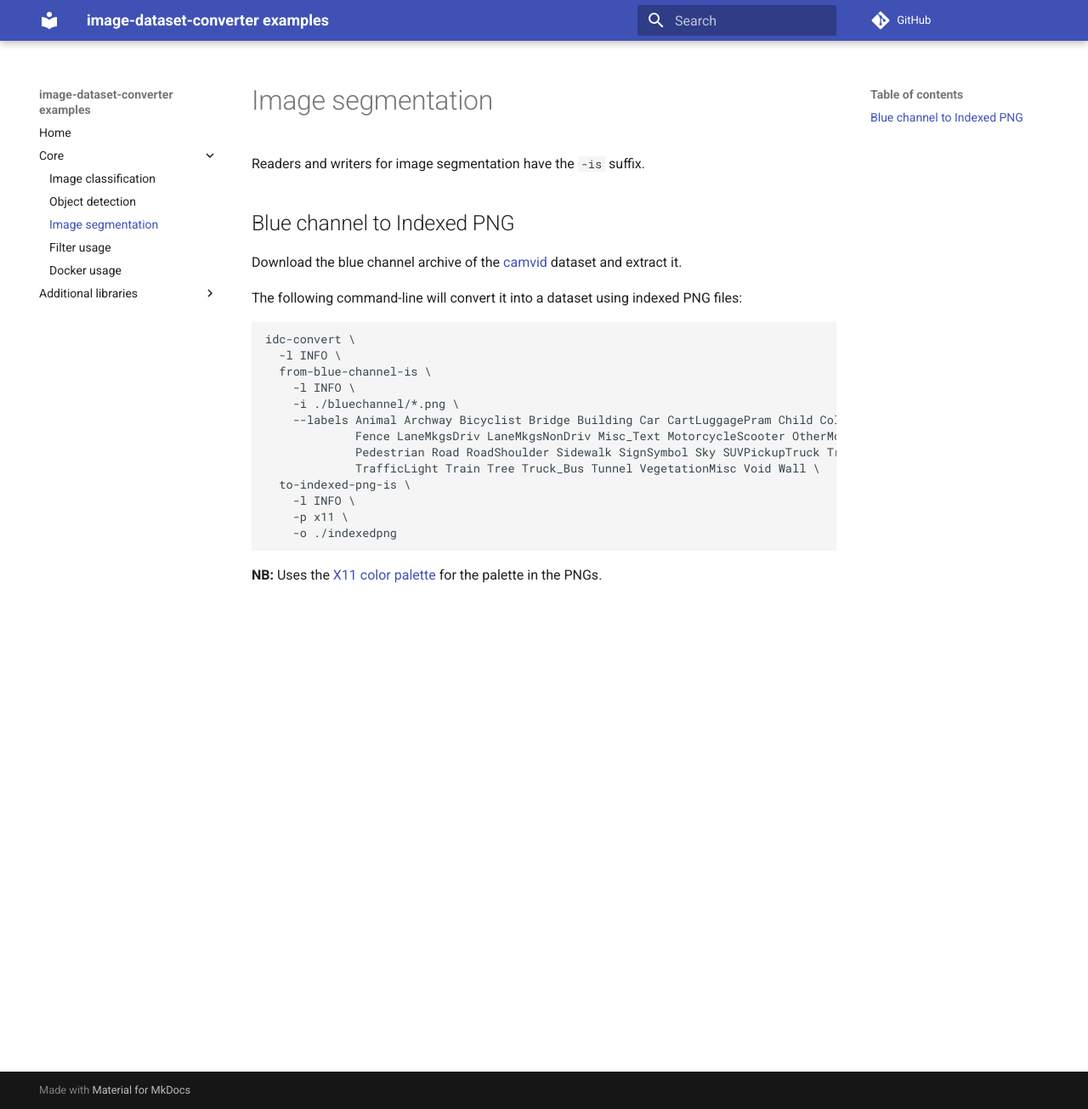
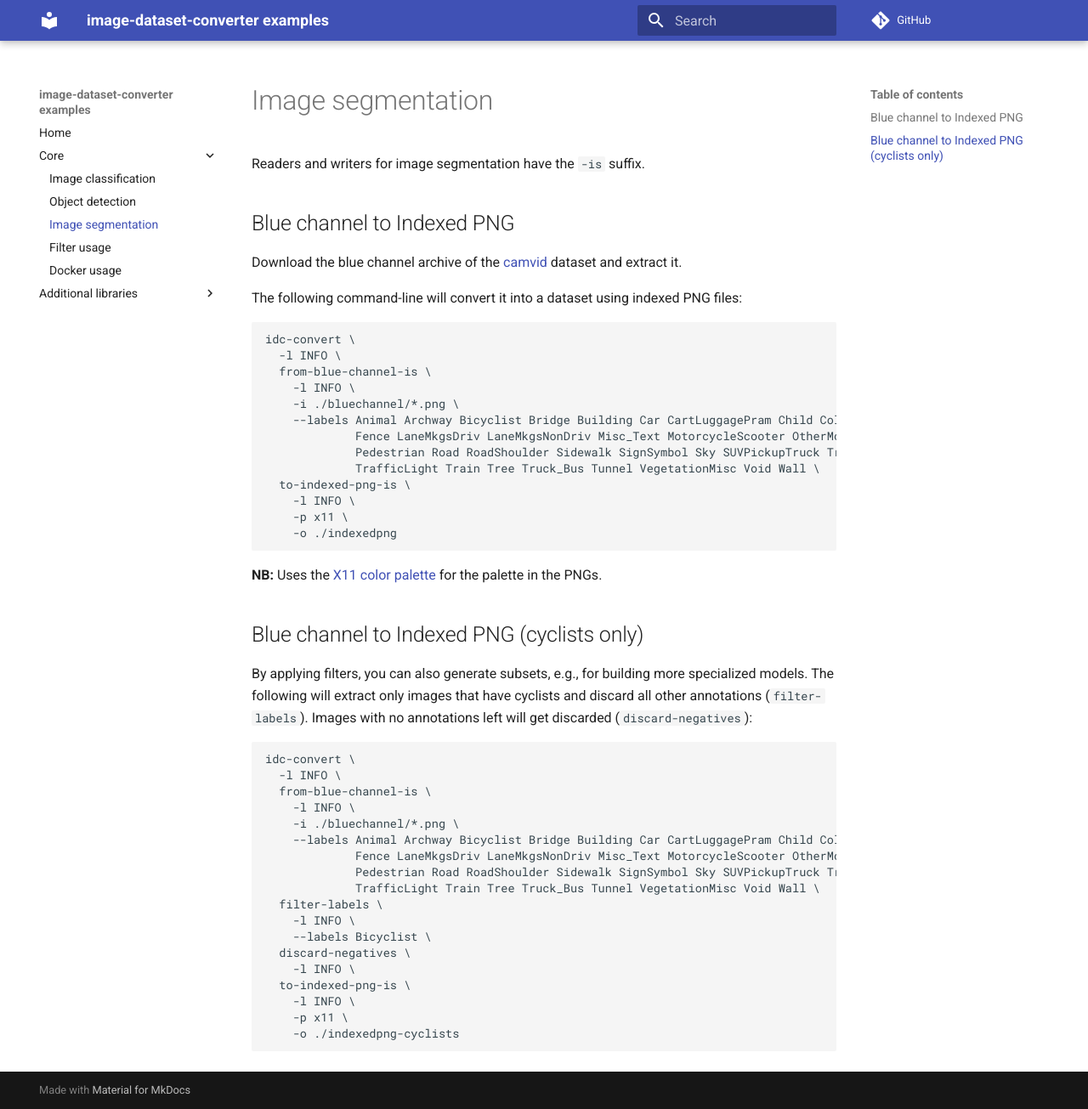
Before and after one commit to waikato-datamining/image-dataset-converter-examples, an MkDocs documentation site: the page built from docs/image_segmentation.md, in a window 1280 px wide and 1305 px high. Shown: the whole window at 85% size. Built offline with MkDocs 1.6.1 and Material for MkDocs 9.7.7, drawn with Linux system fonts in a browser that asks for light colours; comment, search, counter and statistics services are not loaded.

Commit message:
added filtering example

````diff
--- a/docs/image_segmentation.md
+++ b/docs/image_segmentation.md
@@ -24,3 +24,31 @@ idc-convert \
 ```
 
 **NB:** Uses the [X11 color palette](https://en.wikipedia.org/wiki/X11_color_names) for the palette in the PNGs.
+
+
+# Blue channel to Indexed PNG (cyclists only)
+
+By applying filters, you can also generate subsets, e.g., for building more specialized models.
+The following will extract only images that have cyclists and discard all other annotations (`filter-labels`).
+Images with no annotations left will get discarded (`discard-negatives`):
+
+```bash
+idc-convert \
+  -l INFO \
+  from-blue-channel-is \
+    -l INFO \
+    -i ./bluechannel/*.png \
+    --labels Animal Archway Bicyclist Bridge Building Car CartLuggagePram Child Column_Pole \
+             Fence LaneMkgsDriv LaneMkgsNonDriv Misc_Text MotorcycleScooter OtherMoving ParkingBlock \
+             Pedestrian Road RoadShoulder Sidewalk SignSymbol Sky SUVPickupTruck TrafficCone \
+             TrafficLight Train Tree Truck_Bus Tunnel VegetationMisc Void Wall \
+  filter-labels \
+    -l INFO \
+    --labels Bicyclist \
+  discard-negatives \
+    -l INFO \
+  to-indexed-png-is \
+    -l INFO \
+    -p x11 \
+    -o ./indexedpng-cyclists
+```
````
